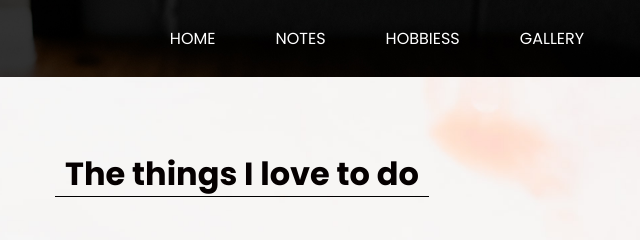
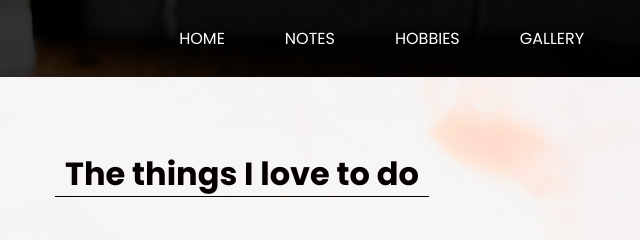
Before and after one commit to ParthP3/ParthP3.github.io, a plain HTML site: page service.html in a window 1280 px wide. Shown: the top 240 px of the page, 398-1038 px from the left. Drawn offline with nearby package versions, Linux system fonts and the light colour scheme; a script that the page names is missing.

Commit message:
Spelling error

```diff
--- a/service.html
+++ b/service.html
@@ -58,7 +58,7 @@
                   <a class="nav-link" href="notes.html"> Notes </a>
                 </li>
                 <li class="nav-item active">
-                  <a class="nav-link" href="service.html"> Hobbiess </a>
+                  <a class="nav-link" href="service.html"> Hobbies </a>
                 </li>
                 <li class="nav-item">
                   <a class="nav-link" href="gallery.html"> Gallery </a>
```
